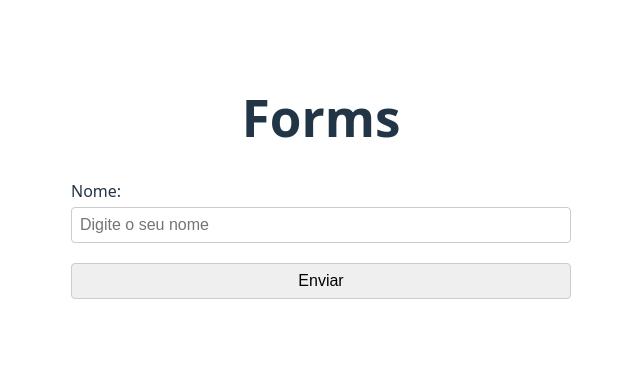
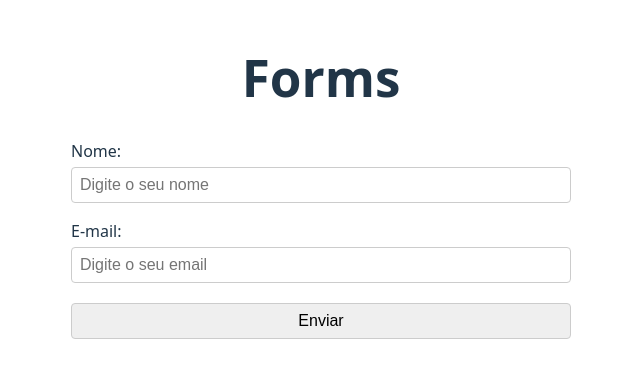
Before and after one commit to andre10dias/react-fundamentals, a React (Vite) app in the folder 4_form/: page / in a window 1280 px wide. Shown: the part 215-592 px from the top of the page, without its empty margins (319-959 px from the left). Built offline with nearby package versions, Linux system fonts and the light colour scheme.

Commit message:
Label envolvendo input

```diff
--- a/4_form/src/components/MyForm.jsx
+++ b/4_form/src/components/MyForm.jsx
@@ -4,10 +4,17 @@
   return (
     <div>
         <form>
+            {/* criando fomulário */}
             <div>
                 <label htmlFor="name">Nome:</label>
                 <input type="text" name="name" id="name" placeholder='Digite o seu nome' />
             </div>
+
+            {/* label envolvendo input */}
+            <label>
+                <span>E-mail:</span>
+                <input type="email" name="email" placeholder="Digite o seu email" />
+            </label>
             <input type="submit" value="Enviar" />
         </form>
     </div>
```
